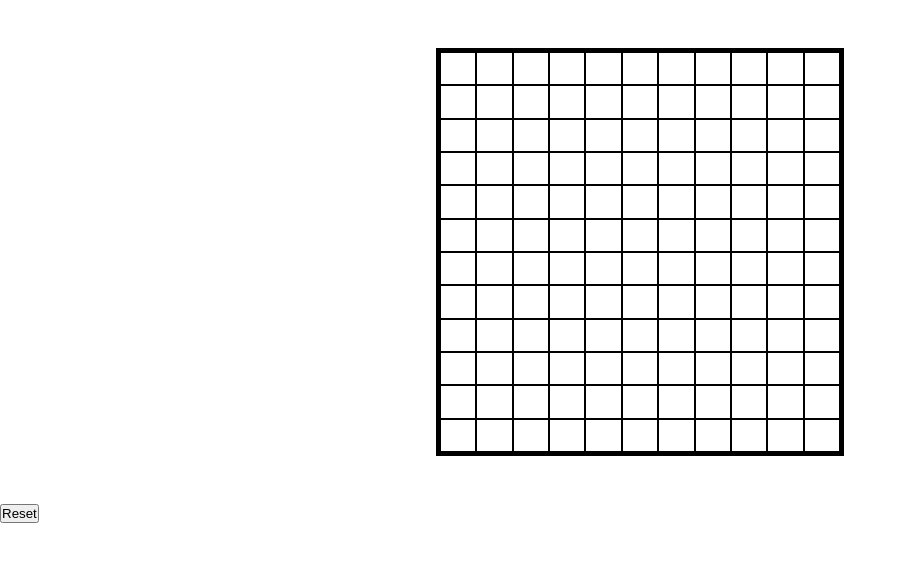
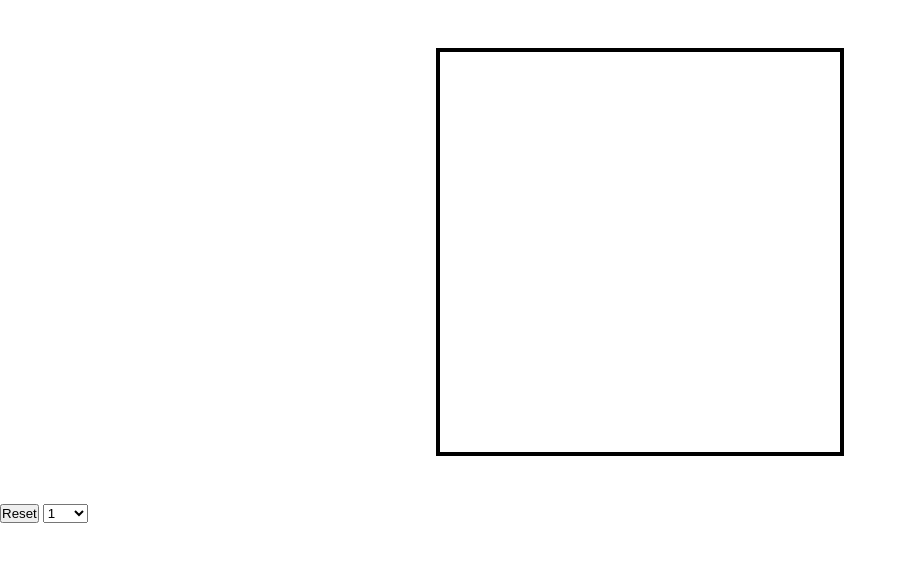
Before and after one commit to Magnimius/etch-a-sketch, a plain HTML site: page index.html in a window 1280 px wide. Shown: the whole page, without its empty margins (0-907 px from the left). Drawn offline with Linux system fonts and the light colour scheme.

Commit message:
added new functionality to include a selection menu for how many blocks appear. can't seem to get it to be even squares in the grid.

```diff
--- a/eas.js
+++ b/eas.js
@@ -1,28 +1,45 @@
 
 const cont = document.getElementById("cont");
+function createDivs(numDivs) {
 
-function createDivs(numDivs) {
     for (let i = 0; i < numDivs; i++) {
         var panel = document.createElement("div");
         panel.className = "track10";
         panel.id="track10";
-        panel.classList.add("style.css");
+        width = 400/Math.sqrt(numDivs);
+        flex = 100/Math.sqrt(numDivs);
+        flexString = flex.toString();
+        widthString = width.toString();
+        panel.setAttribute("style","height:"+widthString+"px;width:"+widthString+"px;")
         cont.appendChild(panel);
     }
-}
-
-createDivs(132);
-
-var divvy = document.querySelectorAll("div");
-for (const divver of divvy) {
+    var divvy = document.querySelectorAll("div");
+    for (const divver of divvy) {
     divver.addEventListener("mouseover",function(e) {
         divver.style.backgroundColor="black";
     })
 }
+}
+
+function removeAllChildren() {
+    while(cont.firstChild) {
+        cont.removeChild(cont.firstChild);
+    }
+}
+
+const selector = document.getElementById("selector");
+var divNum = selector.value;
+
+selector.addEventListener("change",function(e){
+    removeAllChildren();
+    divNum = selector.value;
+    createDivs(divNum);
+})
 
 const reset = document.getElementById("reset");
 
 reset.addEventListener("click",function(e) {
+    var divvy = document.querySelectorAll("div");
     for (const divver of divvy) {
         divver.style.backgroundColor="white";
     }
--- a/index.html
+++ b/index.html
@@ -11,9 +11,21 @@
     <container id="cont">
     </container>
 
-    <reset>
+    <userselect id ="userselect">
         <button id="reset">Reset</button>
-    </reset>
+        <select name = "selector" id="selector">
+            <option value=1>1</option>
+            <option value=4>4</option>
+            <option value=9>9</option>
+            <option value=16>16</option>
+            <option value=25>25</option>
+            <option value=36>36</option>
+            <option value=49>49</option>
+            <option value=64>64</option>
+            <option value=81>81</option>
+            <option value=100>100</option>
+        </select>
+    </userselect>
 
     <script src="eas.js"></script>
 </body>
--- a/style.css
+++ b/style.css
@@ -1,14 +1,6 @@
 * {
     margin:0;
     padding:0;
-}
-body {
-    padding:0;
-    margin:0;
-    display:flex;
-    justify-content: center;
-    flex-wrap: wrap;
-    flex-direction: column;
 }
 
 #cont {
@@ -18,13 +10,13 @@ body {
     height:400px;
     width:400px;
     margin: 3rem auto;
-    flex-direction: column;
+    flex-direction:column;
+    justify-content:space-evenly;
     flex-wrap:wrap;
 }
 
 #cont div {
-    border:1.5px solid black;
-    display:flex;
-    flex:1 1 30px;
+    border:0.1px solid black;
+    flex:1 1 7.83%;
 
 }
```
